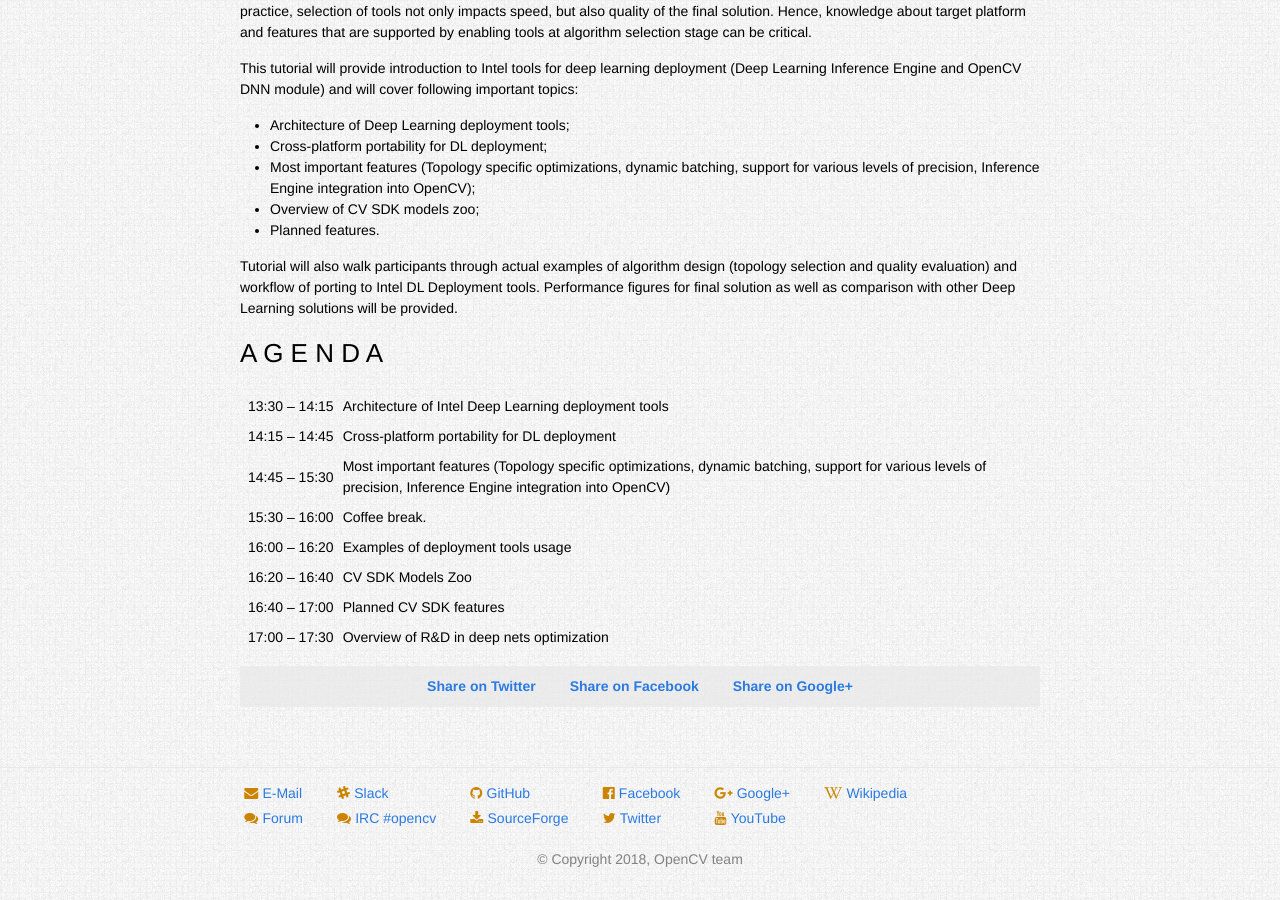
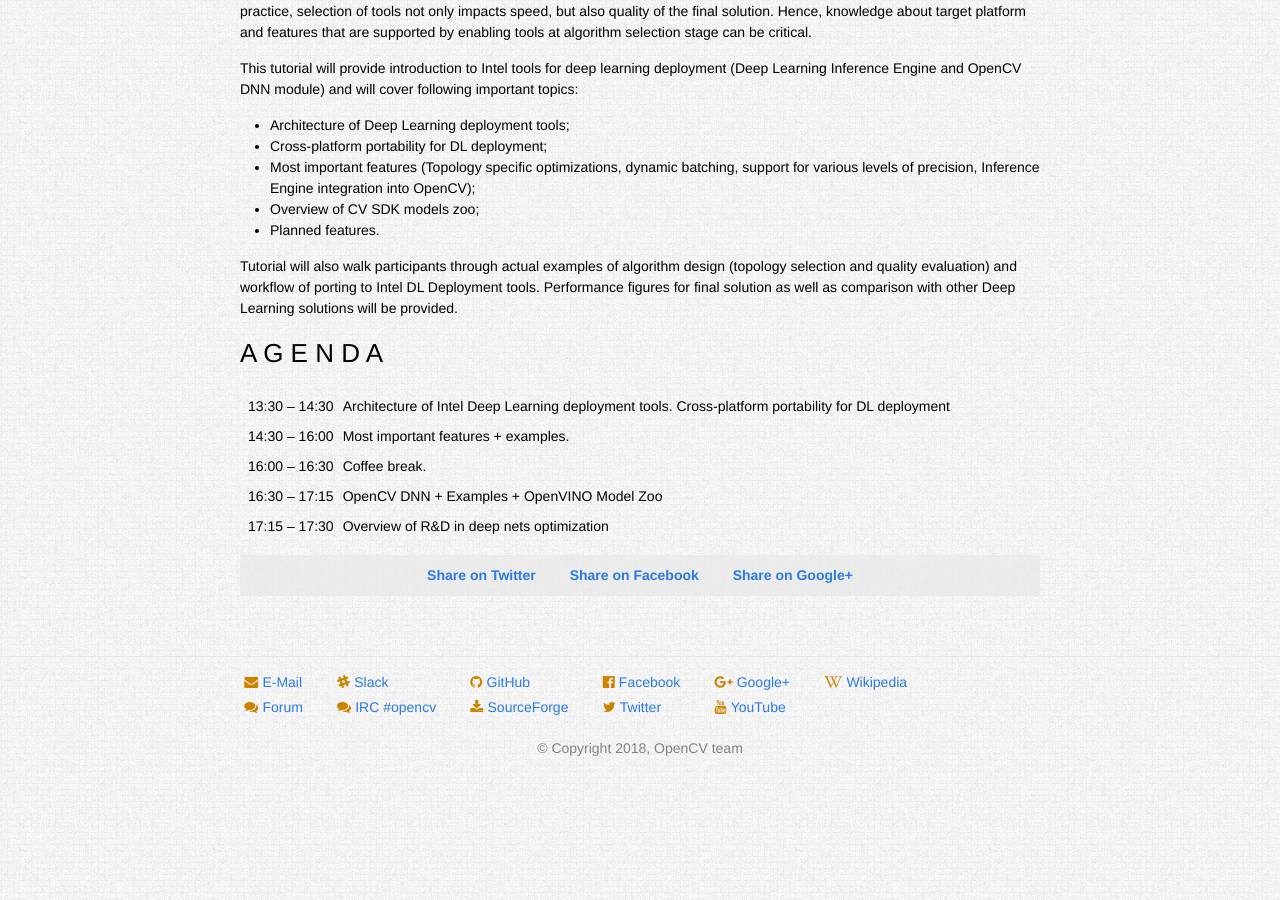
Before and after one commit to opencv-infrastructure/opencv.org, a Jekyll site: the page built from _events/2018-06-20-CVPR-workshop.html, in a window 1280 px wide and 900 px high, scrolled down 631 px. Built offline with Jekyll 4.4.1, drawn with Linux system fonts in a browser that asks for light colours.

Commit message:
Updated CVPR agenda

```diff
--- a/_events/2018-06-20-CVPR-workshop.html
+++ b/_events/2018-06-20-CVPR-workshop.html
@@ -41,12 +41,9 @@ This tutorial will provide introduction to Intel tools for deep learning deploym
 <h3>A G E N D A</h3>
 
 <table style="border-spacing: 0.5em">
-<tr><td style="white-space: nowrap">13:30 – 14:15</td><td>Architecture of Intel Deep Learning deployment tools</td></tr>
-<tr><td>14:15 – 14:45</td><td>Cross-platform portability for DL deployment</td></tr>
-<tr><td>14:45 – 15:30</td><td>Most important features (Topology specific optimizations, dynamic batching, support for various levels of precision, Inference Engine integration into OpenCV)</td></tr>
-<tr><td>15:30 – 16:00</td><td>Coffee break.</td></tr>
-<tr><td>16:00 – 16:20</td><td>Examples of deployment tools usage</td></tr>
-<tr><td>16:20 – 16:40</td><td>CV SDK Models Zoo</td></tr>
-<tr><td>16:40 – 17:00</td><td>Planned CV SDK features</td></tr>
-<tr><td>17:00 – 17:30</td><td>Overview of R&amp;D in deep nets optimization</td></tr>
+<tr><td style="white-space: nowrap">13:30 – 14:30</td><td>Architecture of Intel Deep Learning deployment tools. Cross-platform portability for DL deployment</td>
+<tr><td>14:30 – 16:00</td><td>Most important features + examples.</td>
+<tr><td>16:00 – 16:30</td><td>Coffee break.</td>
+<tr><td>16:30 – 17:15</td><td>OpenCV DNN + Examples + OpenVINO Model Zoo </td>
+<tr><td>17:15 – 17:30</td><td>Overview of R&amp;D in deep nets optimization</td>
 </table
```
